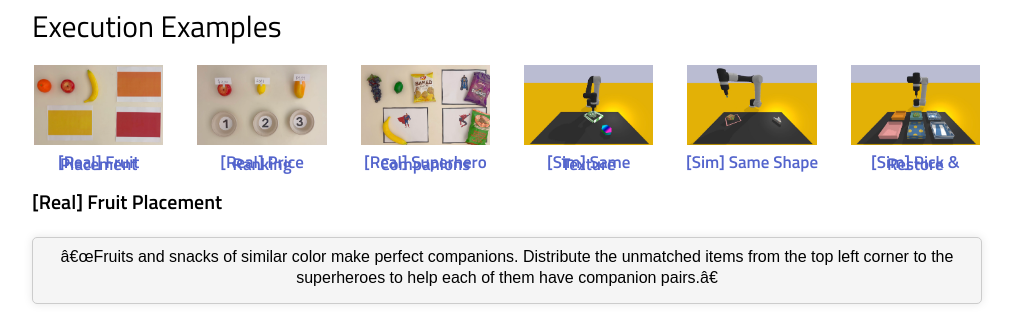
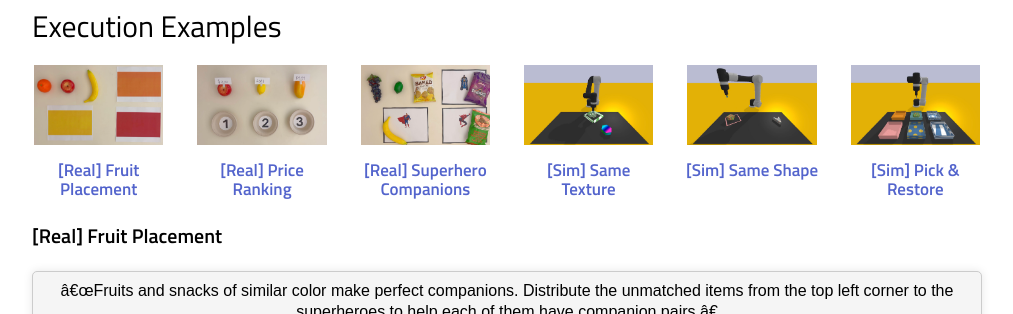
Before and after one commit to draftweb-wonderful/draftweb-wonderful.github.io, a plain HTML site: page index.html in a window 1280 px wide. Shown: the part 1931-2245 px from the top of the page, without its empty margins (133-1146 px from the left). Drawn offline with nearby package versions, Linux system fonts and the light colour scheme; a script that the page names is missing.

Commit message:
Update index.html

```diff
--- a/index.html
+++ b/index.html
@@ -33,8 +33,8 @@ h2 {
 }
 
 h4 {
-    font-weight:30;
-    line-height: 0.15em;
+    font-weight:20;
+    line-height: 1.15em;
 }
 a:link,a:visited {
     color: #5364cc;
```
